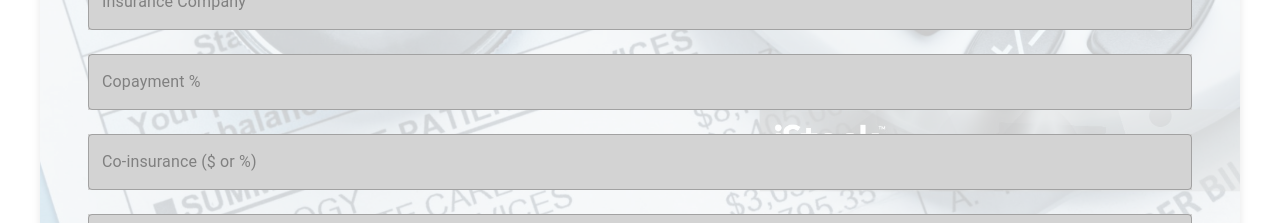
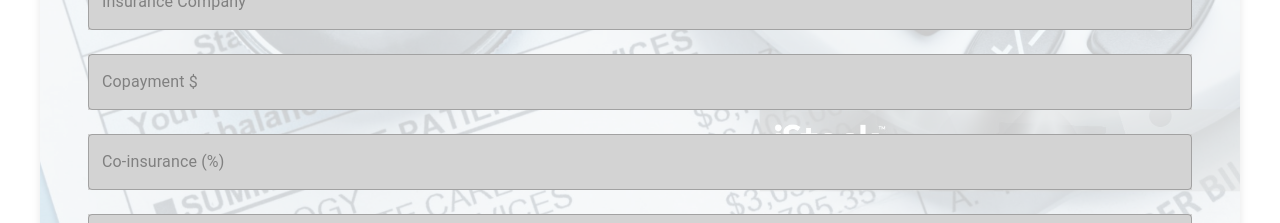
Before and after one commit to EddieSandler/clearcost_on_render, a React (Vite) app in the folder health/frontend/: page /auth in a window 1280 px wide. Both pictures are taken after a click on the button "Register". Shown: the part 413-636 px from the top of the page. Built offline with nearby package versions, Linux system fonts and the light colour scheme.

Commit message:
updated reg form styling

```diff
--- a/health/frontend/src/components/PriceComparisonForm.jsx
+++ b/health/frontend/src/components/PriceComparisonForm.jsx
@@ -144,8 +144,8 @@ const PriceComparisonForm = () => {
         <Grid container spacing={3} style={{ marginTop: '20px' }}>
           {result && result.map((item) => (
             <Grid item xs={12} sm={6} md={4} key={item.facility_name}>
-              <Card variant="outlined">
-                <CardContent>
+              <Card variant="outlined" className="card">
+                <CardContent className="card-content">
                   <Typography variant="h5" component="div">
                     {item.procedure_name}
                   </Typography>
@@ -179,8 +179,8 @@ const PriceComparisonForm = () => {
             {selectedCards.map((facilityName) => {
               const selectedFacility = result.find(item => item.facility_name === facilityName);
               return (
-                <Card variant="outlined" key={facilityName} style={{ marginTop: '10px' }}>
-                  <CardContent>
+                <Card variant="outlined" key={facilityName} style={{ marginTop: '10px' }} className="card">
+                  <CardContent className="card-content">
                     <Typography variant="h5" component="div">
                       {selectedFacility.procedure_name}
                     </Typography>
--- a/health/frontend/src/components/RegistrationForm.jsx
+++ b/health/frontend/src/components/RegistrationForm.jsx
@@ -123,7 +123,7 @@ const RegistrationForm = ({ handleLogin }) => {
           className="dark-textfield"
         />
         <TextField
-          label="Copayment %"
+          label="Copayment $"
           variant="outlined"
           fullWidth
           margin="normal"
@@ -132,7 +132,7 @@ const RegistrationForm = ({ handleLogin }) => {
           className="dark-textfield"
         />
         <TextField
-          label="Co-insurance ($ or %)"
+          label="Co-insurance (%)"
           variant="outlined"
           fullWidth
           margin="normal"
```
